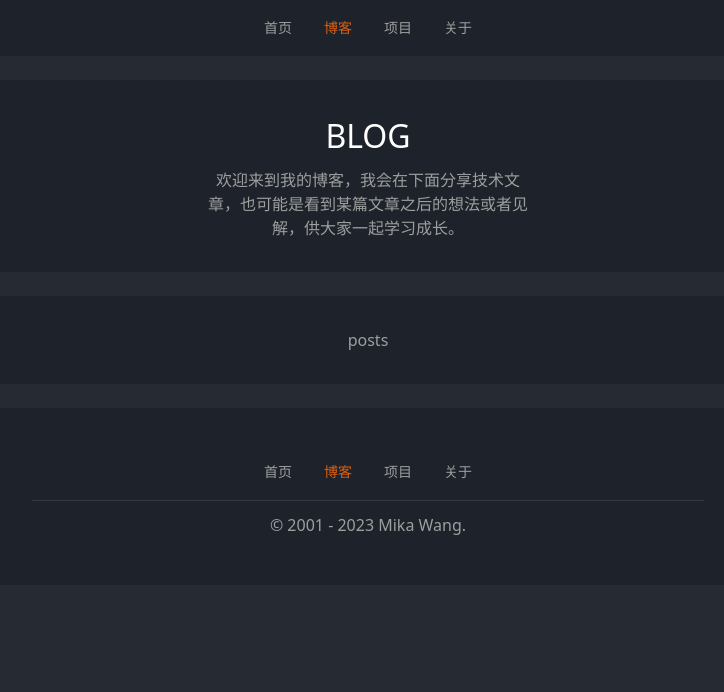
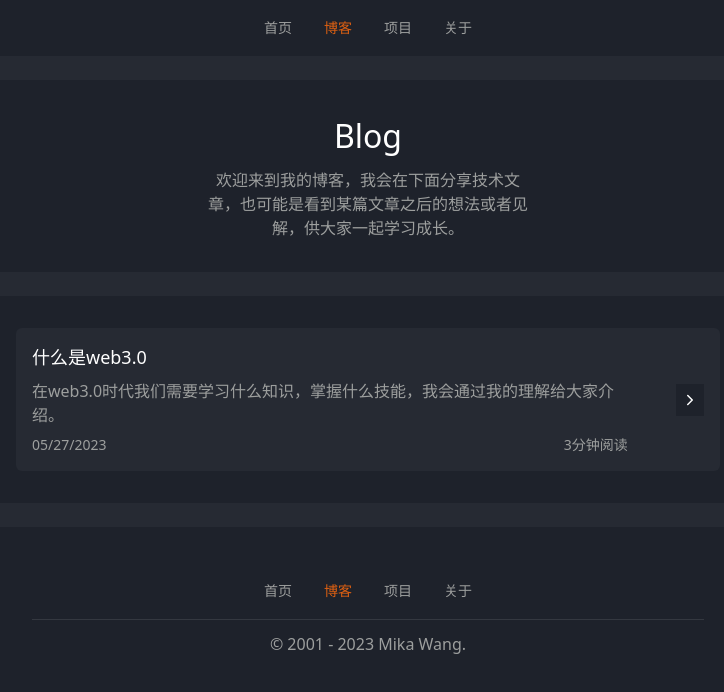
Before and after one commit to wangyi12358/blog-fe, a Next.js app: page /blog in a window 1280 px wide. Shown: the top 692 px of the page, without its empty margins (272-996 px from the left). Built offline with nearby package versions, Linux system fonts and the light colour scheme.

Commit message:
feat: posts finish

```diff
--- a/_posts/index.ts
+++ b/_posts/index.ts
@@ -2,12 +2,16 @@ interface Post {
   title: string
   desc: string
   filename: string
+  date: string
+  readTime: number // minute
 }
 
-export const Posts: Post[] = [
+export const POSTS: Post[] = [
   {
     title: '什么是web3.0',
     desc: '在web3.0时代我们需要学习什么知识，掌握什么技能，我会通过我的理解给大家介绍。',
-    filename: 'web3.0.md'
+    filename: 'web3.0.md',
+    date: '2023-5-27',
+    readTime: 3
   }
 ]
--- a/app/globals.css
+++ b/app/globals.css
@@ -44,12 +44,19 @@ body {
   color: var(--primary);
 }
 
+.hover\:primary-color-chevron-right:hover .chevron-right {
+  color: var(--primary);
+}
+
 @layer base {
   h2 {
     font-size: xx-large;
   }
   h3 {
     font-size: x-large;
+  }
+  h4 {
+    font-size: large;
   }
 }
 
--- /dev/null
+++ b/components/icons/_base.ts
@@ -0,0 +1,3 @@
+export interface IconProps {
+  className?: string
+}
--- /dev/null
+++ b/components/icons/chevron-right.tsx
@@ -0,0 +1,20 @@
+import { IconProps } from './_base'
+
+export default function ChevronRight(props: IconProps) {
+  return (
+    <svg
+      xmlns="http://www.w3.org/2000/svg"
+      width="1em"
+      height="1em"
+      viewBox="0 0 24 24"
+      fill="none"
+      stroke="currentColor"
+      strokeWidth="2"
+      strokeLinecap="round"
+      strokeLinejoin="round"
+      {...props}
+    >
+      <polyline points="9 18 15 12 9 6"></polyline>
+    </svg>
+  )
+}
--- a/components/ui/tab.tsx
+++ b/components/ui/tab.tsx
@@ -4,7 +4,6 @@ import { BaseFormProps } from '@/utils/baseProps'
 import usePropsValue from '@/hooks/usePropsValue'
 import { mergeProps } from '@/utils/mergeProps'
 import classnames from 'classnames'
-
 interface TabItemProps {
   label: React.ReactNode
   selected: boolean
@@ -25,6 +24,7 @@ const TabItem: FC<TabItemProps> = memo((props) => {
 })
 
 TabItem.displayName = 'TabItem'
+
 
 export interface Item {
   value: React.Key;
--- a/package.json
+++ b/package.json
@@ -20,6 +20,7 @@
     "autoprefixer": "10.4.14",
     "classnames": "^2.3.2",
     "daisyui": "^2.51.6",
+    "dayjs": "^1.11.7",
     "eslint": "8.40.0",
     "eslint-config-next": "13.4.1",
     "lodash": "^4.17.21",
--- a/pages/_app.tsx
+++ b/pages/_app.tsx
@@ -2,6 +2,11 @@ import React from 'react';
 import Layout from '@/components/layout'
 import 'tailwindcss/tailwind.css'
 import '../app/globals.css'
+
+// dayjs plugins
+import dayjs from 'dayjs'
+import LocalizedFormat from 'dayjs/plugin/localizedFormat'
+dayjs.extend(LocalizedFormat)
 
 type Props = {
   Component: () => JSX.Element;
--- a/pages/blog/index.tsx
+++ b/pages/blog/index.tsx
@@ -1,12 +1,14 @@
 import React from 'react';
-import { Posts } from '@/_posts'
+import { POSTS } from '@/_posts'
+import ChevronRight from '@/components/icons/chevron-right'
+import dayjs from 'dayjs'
 
 type Props = {};
 
 const BlogHeader = () => {
   return (
     <div className="flex flex-col items-center mt-6 relative layout-container rounded-sm p-8">
-      <h2 className="text-white">BLOG</h2>
+      <h2 className="text-white">Blog</h2>
       <div className="mt-2 text-center w-80">
         欢迎来到我的博客，我会在下面分享技术文章，也可能是看到某篇文章之后的想法或者见解，供大家一起学习成长。
       </div>
@@ -15,17 +17,39 @@ const BlogHeader = () => {
 }
 
 const BlogPosts = () => {
+
   return (
     <div className="flex flex-col items-center mt-6 relative layout-container rounded-sm p-8">
-      posts
+      {POSTS.map((post, index) => {
+        return (
+          <div
+            style={{
+              backgroundColor: 'rgb(38, 42, 51)'
+            }}
+            className="hover:primary-color-chevron-right cursor-pointer p-4 w-full rounded-md flex justify-between items-center"
+            key={`post_${index}`}
+          >
+            <div className="h-full basis-full">
+              <h4 className="text-white">{post.title}</h4>
+              <div className="mt-2">{post.desc}</div>
+              <div className="mt-2 flex justify-between text-sm">
+                <span>{dayjs(post.date).format('L')}</span>
+                <span>{post.readTime}分钟阅读</span>
+              </div>
+            </div>
+            <div
+              style={{ backgroundColor: 'rgb(30, 34, 43)' }}
+              className="text-white text-lg w-8 h-8 blog-post-right ml-12"
+            >
+              <ChevronRight className="duration-300	chevron-right h-full m-auto" />
+            </div>
+          </div>
+        )
+      })}
     </div>
   )
 }
 
-/**
- * @Author: wangyi
- * @Date: 2023-05-23
- */
 const Blog: React.FC<Props> = () => {
   return (
     <>
```
Also changed, not shown: 1 other file (tests, documents, lock files or other folders).
